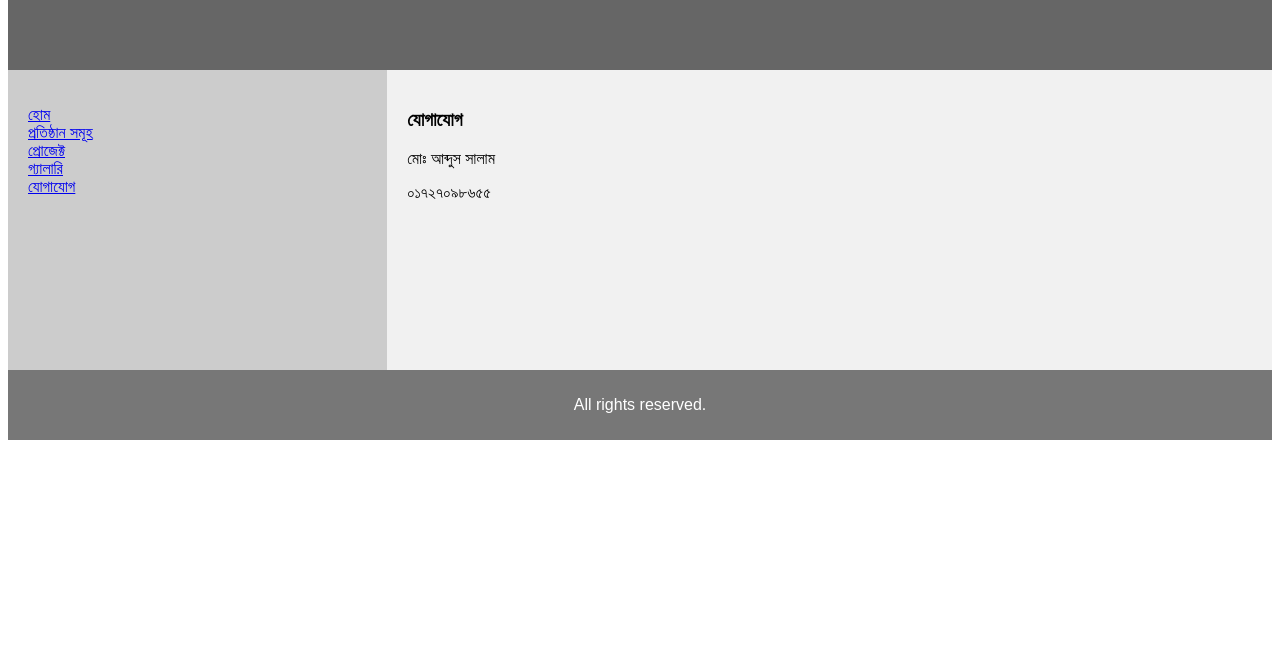
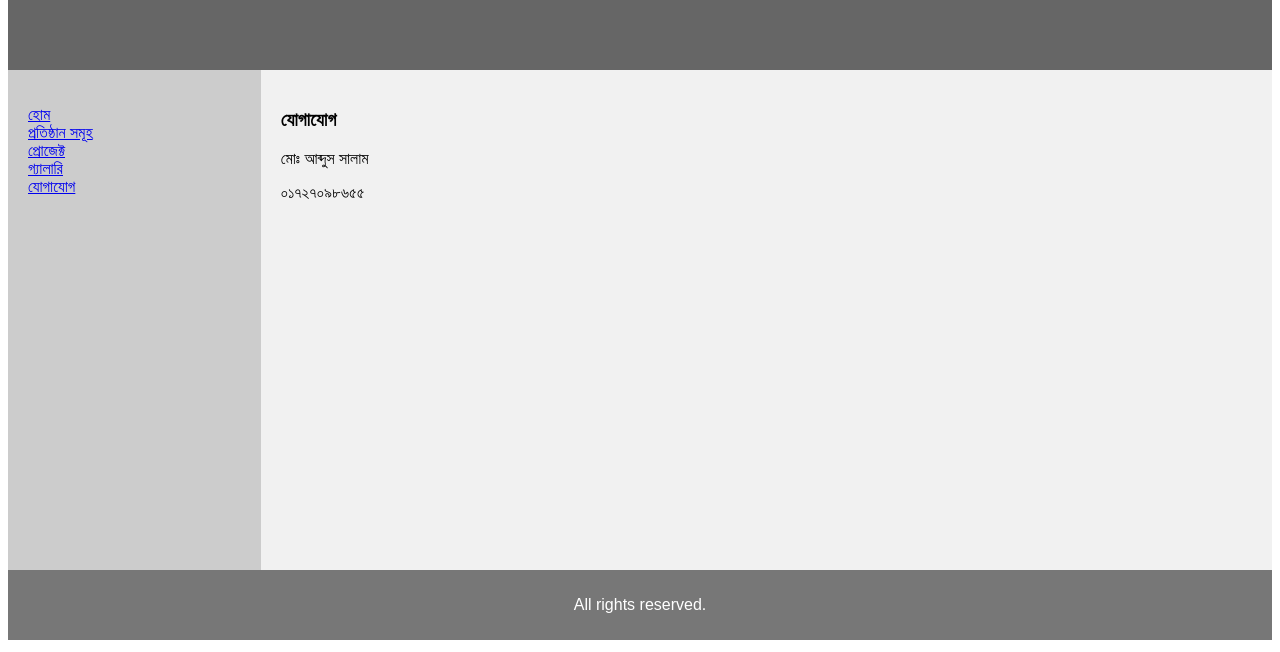
Before and after one commit to mhrhabibur/madhabpur, a plain HTML site: page about.html in a window 1280 px wide. Shown: the part 148-800 px from the top of the page. Drawn offline with Linux system fonts and the light colour scheme.

Commit message:
ui is updated.

```diff
--- a/about.html
+++ b/about.html
@@ -25,8 +25,8 @@ header {
 /* Create two columns/boxes that floats next to each other */
 nav {
   float: left;
-  width: 30%;
-  height: 300px; /* only for demonstration, should be removed */
+  width: 20%;
+  height: 500px; /* only for demonstration, should be removed */
   background: #ccc;
   padding: 20px;
 }
@@ -40,9 +40,9 @@ nav ul {
 article {
   float: left;
   padding: 20px;
-  width: 70%;
+  width: 80%;
   background-color: #f1f1f1;
-  height: 300px; /* only for demonstration, should be removed */
+  height: 500px; /* only for demonstration, should be removed */
 }
 
 /* Clear floats after the columns */
```
Also changed, not shown: gallery.html (+4 -4 lines), index.html (+4 -4 lines), organization.html (+4 -4 lines), projects.html (+4 -4 lines).
